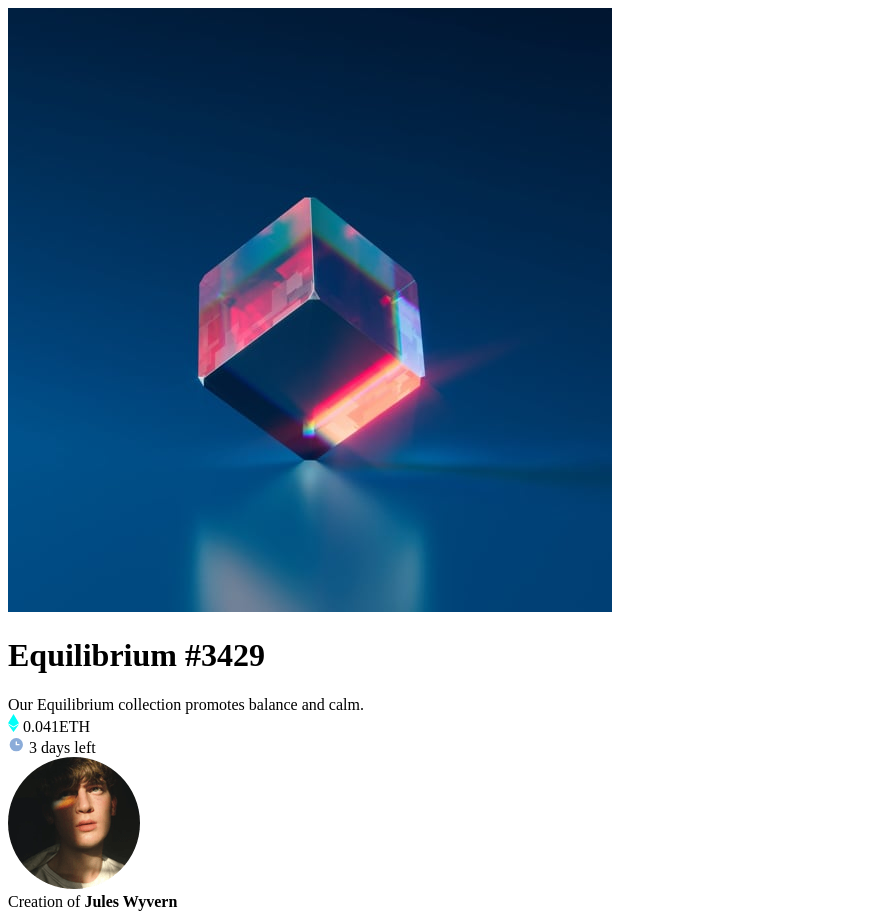
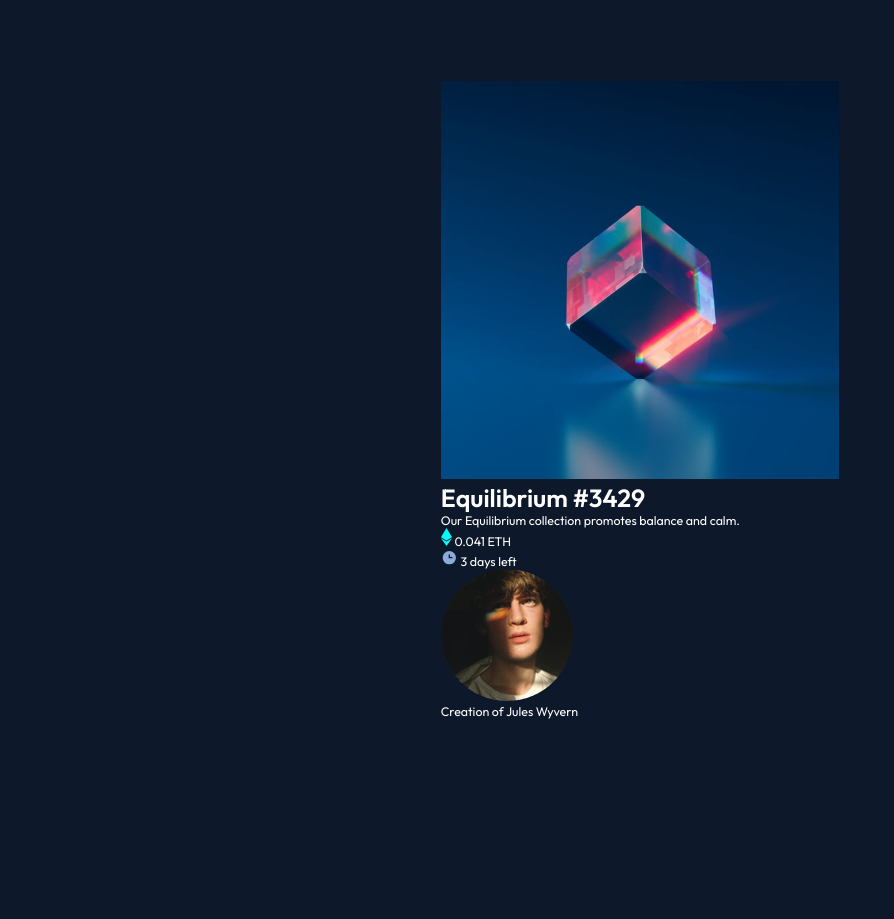
Before and after one commit to guijjs/NFT-Preview, a plain HTML site: page index.html in a window 1280 px wide. Shown: the whole page, without its empty margins (0-894 px from the left). After the commit the page ends 800 px from the top, so only its background shows below. Drawn offline with Linux system fonts and the light colour scheme.

Commit message:
HTML Correction

```diff
--- /dev/null
+++ b/assets/scss/_colors.scss
@@ -0,0 +1,6 @@
+$bg--color: #0d192b;
+$bg--card: #14253d;
+$line--color: #2f415b;
+$white: #FFF;
+$soft--blue: #8bacda;
+$cyan: #00fff7;
--- /dev/null
+++ b/assets/scss/_container.scss
@@ -0,0 +1,6 @@
+.container{
+    height: 100vh;
+    display: flex;
+    justify-content: center;
+    align-items: center;
+}
--- a/index.html
+++ b/index.html
@@ -7,34 +7,41 @@
   <title>NFT Preview Card</title>
 
   <link rel="shortcut icon" href="assets/images/favicon-32x32.png" type="image/x-icon">
+  <link rel="stylesheet" href="main.css">
+  <link rel="preconnect" href="https://fonts.googleapis.com">
+  <link rel="preconnect" href="https://fonts.gstatic.com" crossorigin>
+  <link href="https://fonts.googleapis.com/css2?family=Outfit:wght@300;400;600&display=swap" rel="stylesheet">
 
 </head>
 <body>
   <div class="container">
+    <div class="card--area">
+      <div class="nft--apresentation">
         <div class="main--image">
-      <img src="assets/images/image-equilibrium.jpg" alt="">
+          <img src="assets/images/image-equilibrium.jpg" alt="Equilibrium" style="width:40rem">
         </div>
-    <div class="description--texts">
         <h1>Equilibrium #3429</h1>
-      <span>Our Equilibrium collection promotes balance and calm.</span>
       </div>
-    <div class="price--day">
-      <div class="etherum--text">
-        <img src="assets/images/icon-ethereum.svg" alt="Etherum Icon">
-        <span>0.041ETH</span>
+      <div class="about--us">
+        <p>Our Equilibrium collection promotes balance and calm.</p>
       </div>
-      <div class="time--remaining">
-        <img src="assets/images/icon-clock.svg" alt="Clock Icon">
+
+      <div class="etherum--day">
+        <div class="etherum--price">
+          <img src="assets/images/icon-ethereum.svg" alt="Ethereum symbol">
+          <span>0.041 ETH</span>
+        </div>
+        <div class="days--remaining">
+          <img src="assets/images/icon-clock.svg" alt="Clock symbol">
           <span>3 days left</span>
         </div>
       </div>
-    <div class="creator">
-      <div class="creator--photo">
-        <img src="assets/images/image-avatar.png" alt="">
+
+      <div class="creator--area">
+        <img src="assets/images/image-avatar.png" alt="Creator photo">
+        <div class="creator--desc">
+          <p>Creation of <span>Jules Wyvern</span></p>
         </div>
-
-      <div class="created--by">
-        <span>Creation of <b>Jules Wyvern</b></span>
       </div>
     </div>
   </div>
--- a/main.scss
+++ b/main.scss
@@ -0,0 +1,17 @@
+@import 'assets/scss/colors';
+@import 'assets/scss/container';
+*{
+    padding: 0;
+    margin: 0;
+    outline: none;
+    box-sizing: border-box;
+    font-family: 'Outfit', sans-serif;
+    color: $white;
+}
+html{
+    font-size: 62.25%;
+    body{
+        background-color: $bg--color;
+        font-size:1.25rem;
+    }
+}
```
Also changed, not shown: main.css (added), 1 other file. Lines whose indentation alone changed are shown as unchanged.
